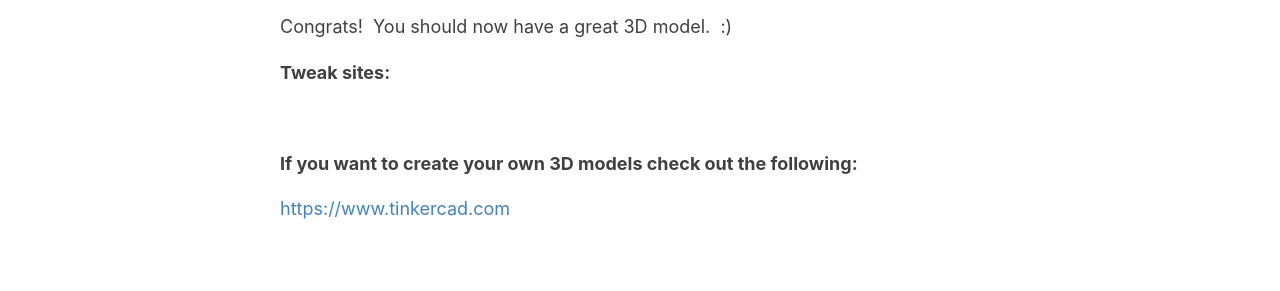
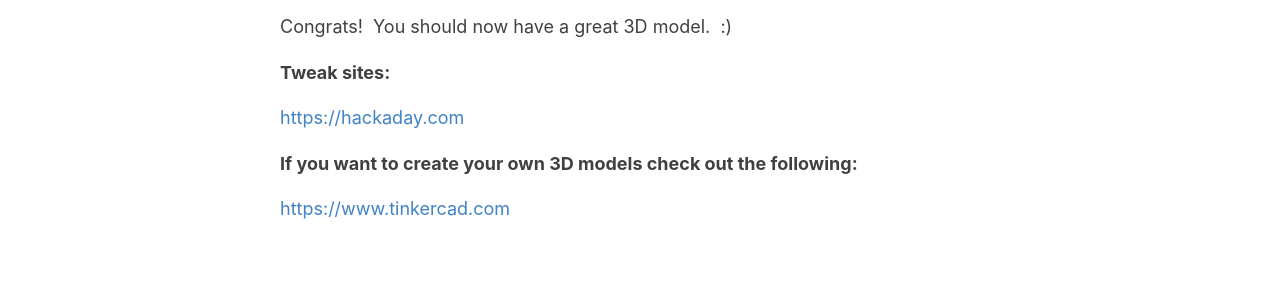
Before and after one commit to dustinsterk/dustinsterk.github.io, a Jekyll site: the page built from _posts/2016-08-06-monoprice-mini3d-printer.md, in a window 1280 px wide. Shown: the part 1635-1926 px from the top of the page. Built offline with Jekyll 4.4.1, drawn with Linux system fonts in a browser that asks for light colours; our own code applies the rules of GitHub Pages for plain Markdown files; some of the changed lines change nothing that is shown.

Commit message:
Update 2016-08-06-monoprice-mini3d-printer.md

````diff
--- a/_posts/2016-08-06-monoprice-mini3d-printer.md
+++ b/_posts/2016-08-06-monoprice-mini3d-printer.md
@@ -20,7 +20,6 @@
 
 After you install the software, open the program and ensure you setup the machine (choose Ultimaker in the wizard and then customize it) with the following settings.  Pay attention to the size of the printer area which is 120X120.  This is necessary to ensure the machine does not think it can move further that it actually can (this will cause damage to your printer).
 
-![](images/Screen-Shot-2016-08-14-at-9.53.30-PM.png)
 <img src="images/Screen-Shot-2016-08-14-at-9.53.30-PM.png" alt="" width="200"/>
 
 **Next, download a 3D model from one of the following sites:**
@@ -34,7 +33,6 @@
 ![](images/Screen-Shot-2016-08-14-at-9.43.49-PM.png)
 ![](images/Screen-Shot-2016-08-14-at-9.44.00-PM.png)
 
-
 Use the following code for start/end-gcode:
 ```
 **start.gcode:**
@@ -46,6 +44,7 @@
 
 **end.gcode:**
 ```
+
 ```
 M104 S0 ;extruder off M140 S0 ;heated bed heater off (if you have it) M106 T45 ;fan to turn off when at 45deg C G91 ;relative positioning G1 E-1 F300 ;retract the filament a bit before lifting the nozzle, to release some of the pressure G1 Z+0.5 E-5 X-20 Y-20 F6000 ;move Z up a bit and retract filament even more G28 X0 Y0 ;move X/Y to min endstops, so the head is out of the way M84 ;steppers off G90 ;absolute positioning
 ```
@@ -60,9 +59,7 @@
 
 **Tweak sites:**
 
-[](https://hackaday.com/2016/07/07/modding-the-monoprice-mp-mini-printer/){:target="_blank"}
-
-
+[https://hackaday.com](https://hackaday.com/2016/07/07/modding-the-monoprice-mp-mini-printer/){:target="_blank"}
 
 **If you want to create your own 3D models check out the following:**
 
````
